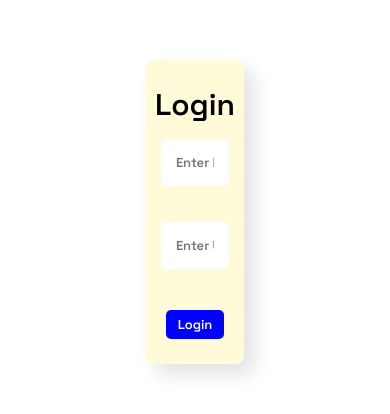
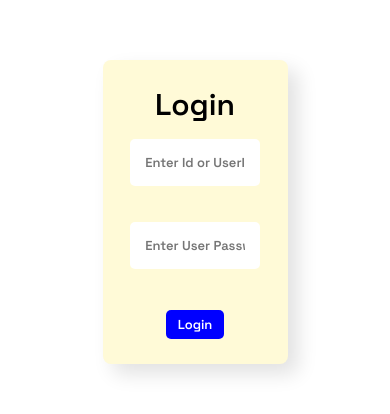
Before and after one commit to syedjunaid7/React-Login-Form, a React (Create React App) app: page / in a window 390 px wide. Shown: the part 210-624 px from the top of the page. Built offline with nearby package versions, Linux system fonts and the light colour scheme.

Commit message:
Second Commit

```diff
--- a/src/index.css
+++ b/src/index.css
@@ -60,6 +60,9 @@ button:hover {
 }
 
 @media screen and (max-width: 600px) {
+  .container{
+    width: auto;
+  }
   h1 {
     font-size: 30px;
   }
```
